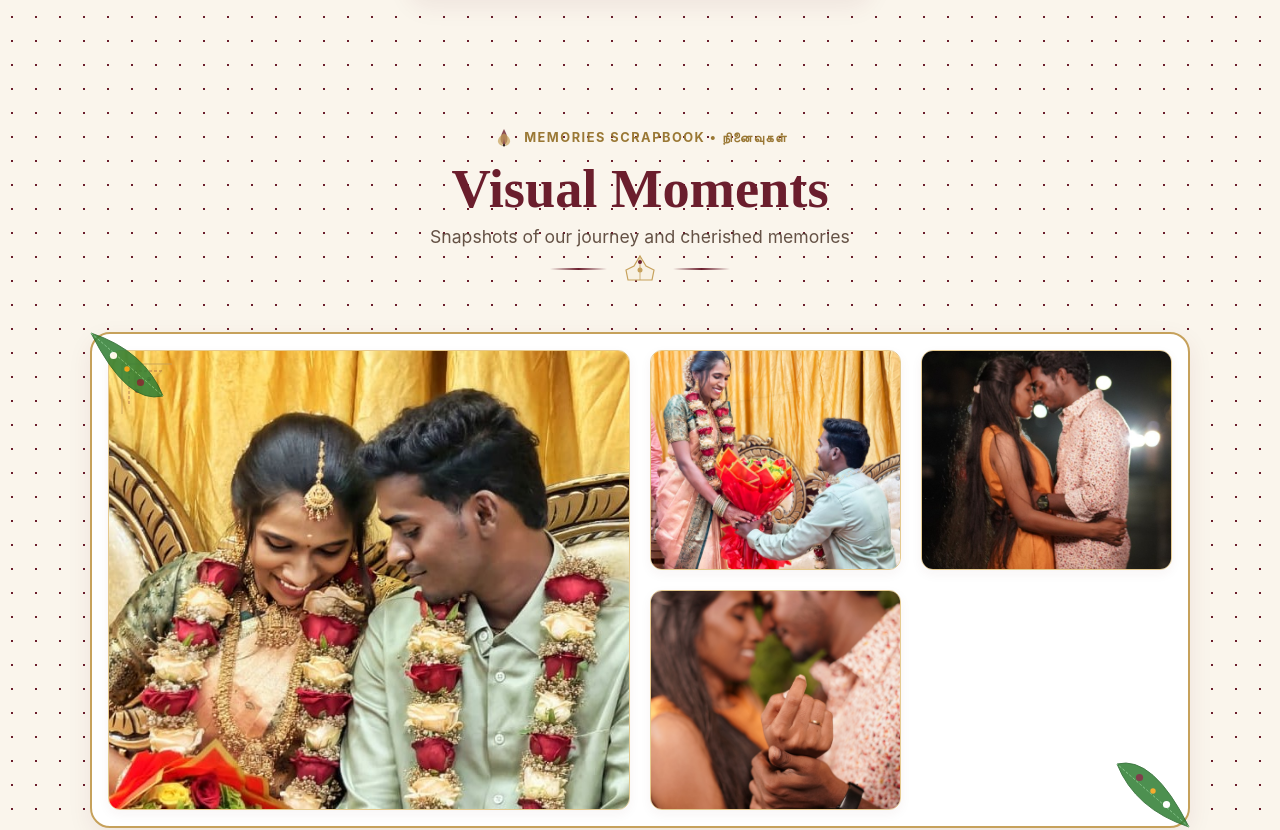
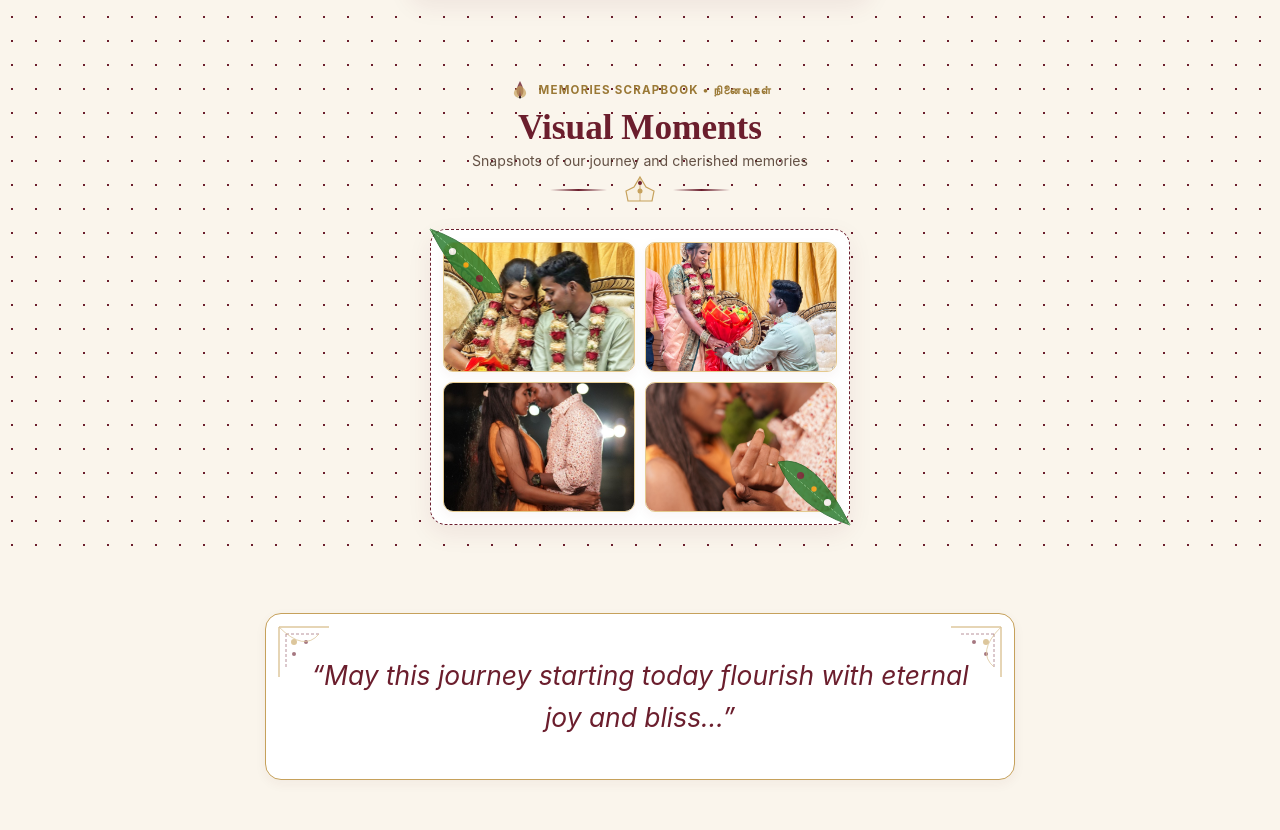
Before and after one commit to RithikaSaravanakumar/ajay-susiwedding, a React app in the folder frontend/: page / in a window 1280 px wide. Shown: the part 7795-8625 px from the top of the page. Built offline with nearby package versions, Linux system fonts and the light colour scheme; the HTML template or start-up script is replaced by a standard one.

Commit message:
Reduce photo gallery container size and format photos into a balanced 2x2 grid on desktop and mobile

```diff
--- a/frontend/src/components/Gallery.jsx
+++ b/frontend/src/components/Gallery.jsx
@@ -69,31 +69,16 @@ const Gallery = ({ lang }) => {
           <BananaLeafDecoration position="bottom-right" size={90} />
 
           <div style={styles.asymmetricGrid}>
-            {/* Feature Image (Larger) */}
-            <div
-              style={{ ...styles.gridCard, gridColumn: 'span 2', gridRow: 'span 2' }}
-              onClick={() => openLightbox(0)}
-              className="reveal-scale delay-1"
-            >
-              <div style={{ position: 'absolute', top: 8, left: 8, zIndex: 3 }}><KolamCorner position="top-left" /></div>
-              <img src={images[0].url} alt={images[0].caption} style={styles.img} />
-              <div style={styles.imgOverlay}>
-                <Maximize2 size={24} color="#FFF" />
-                <span style={styles.overlayText}>{images[0].caption}</span>
-              </div>
-            </div>
-
-            {/* Supporting Images */}
-            {images.slice(1).map((img, idx) => (
+            {images.map((img, idx) => (
               <div
-                key={idx + 1}
+                key={idx}
                 style={styles.gridCard}
-                onClick={() => openLightbox(idx + 1)}
-                className={`reveal-scale delay-${idx + 2}`}
+                onClick={() => openLightbox(idx)}
+                className={`reveal-scale delay-${idx + 1}`}
               >
                 <img src={img.url} alt={img.caption} style={styles.img} />
                 <div style={styles.imgOverlay}>
-                  <Maximize2 size={20} color="#FFF" />
+                  <Maximize2 size={16} color="#FFF" />
                   <span style={styles.overlayText}>{img.caption}</span>
                 </div>
               </div>
@@ -135,60 +120,62 @@ const Gallery = ({ lang }) => {
 
 const styles = {
   section: {
-    padding: '5.5rem 1.5rem',
+    padding: '2.5rem 1rem',
     backgroundColor: '#FAF5EC',
     position: 'relative'
   },
   container: {
-    maxWidth: '1100px',
+    maxWidth: '650px',
     margin: '0 auto',
     textAlign: 'center'
   },
   headerBox: {
-    marginBottom: '3rem'
+    marginBottom: '1.5rem'
   },
   badgeRow: {
     display: 'flex',
     alignItems: 'center',
     justifyContent: 'center',
-    gap: '0.5rem',
-    marginBottom: '0.5rem'
+    gap: '0.4rem',
+    marginBottom: '0.4rem'
   },
   tagBadge: {
-    fontSize: '0.8rem',
+    fontSize: '0.72rem',
     fontWeight: '700',
     color: 'var(--color-gold-dark)',
-    letterSpacing: '1.5px',
+    letterSpacing: '1.2px',
     textTransform: 'uppercase'
   },
   title: {
-    fontSize: 'clamp(2.4rem, 4.8vw, 3.4rem)',
+    fontSize: 'clamp(1.5rem, 3.2vw, 2.2rem)',
     color: 'var(--color-maroon)',
     margin: 0
   },
   subtitle: {
-    fontSize: '1.1rem',
+    fontSize: '0.88rem',
     color: 'var(--color-brown)',
     opacity: 0.85,
-    marginTop: '0.4rem'
+    marginTop: '0.2rem'
   },
   gridWrapper: {
     position: 'relative',
-    padding: '1rem',
+    padding: '0.75rem',
     backgroundColor: 'var(--color-white)',
-    border: '2px solid var(--color-gold)',
-    borderRadius: '20px',
-    boxShadow: 'var(--shadow-md)'
+    border: '1.5px dashed var(--color-maroon)',
+    borderRadius: '16px',
+    boxShadow: 'var(--shadow-md)',
+    maxWidth: '420px',
+    margin: '0 auto'
   },
   asymmetricGrid: {
     display: 'grid',
-    gridTemplateColumns: 'repeat(auto-fit, minmax(220px, 1fr))',
-    gap: '1.25rem',
-    gridAutoRows: '220px'
+    gridTemplateColumns: 'repeat(2, 1fr)',
+    gap: '0.65rem',
+    gridAutoRows: '130px'
   },
   gridCard: {
     position: 'relative',
-    borderRadius: '12px',
+    borderRadius: '10px',
     overflow: 'hidden',
     cursor: 'pointer',
     boxShadow: 'var(--shadow-sm)',
@@ -208,15 +195,15 @@ const styles = {
     display: 'flex',
     flexDirection: 'column',
     justifyContent: 'flex-end',
-    padding: '1.25rem',
+    padding: '0.65rem',
     opacity: 0,
     transition: 'opacity 0.4s ease',
     color: '#FFF'
   },
   overlayText: {
-    fontSize: '0.95rem',
+    fontSize: '0.75rem',
     fontWeight: '600',
-    marginTop: '0.5rem'
+    marginTop: '0.2rem'
   },
   lightboxModal: {
     position: 'fixed',
--- a/frontend/src/index.css
+++ b/frontend/src/index.css
@@ -529,12 +529,12 @@ div[style*="feastSubCard"] {
     justify-content: center !important;
   }
 
-  /* 7. REDUCE PHOTO GALLERY (Compact 2 x 2 Grid) */
+  /* 7. REDUCE PHOTO GALLERY (COMPACT 2 x 2 GRID) */
   div[style*="asymmetricGrid"] {
     display: grid !important;
     grid-template-columns: 1fr 1fr !important;
-    grid-auto-rows: 110px !important;
-    gap: 8px !important;
+    grid-auto-rows: 90px !important;
+    gap: 6px !important;
   }
   div[style*="asymmetricGrid"] > div {
     grid-column: span 1 !important;
@@ -543,9 +543,9 @@ div[style*="feastSubCard"] {
     box-shadow: none !important;
   }
   div[style*="gridWrapper"] {
-    padding: 8px !important;
-    width: min(100% - 16px, 290px) !important;
-    max-width: 290px !important;
+    padding: 6px !important;
+    width: min(100% - 16px, 230px) !important;
+    max-width: 230px !important;
     margin: 0 auto !important;
     border-radius: 12px !important;
     border: 1.5px dashed var(--color-maroon) !important;
```
